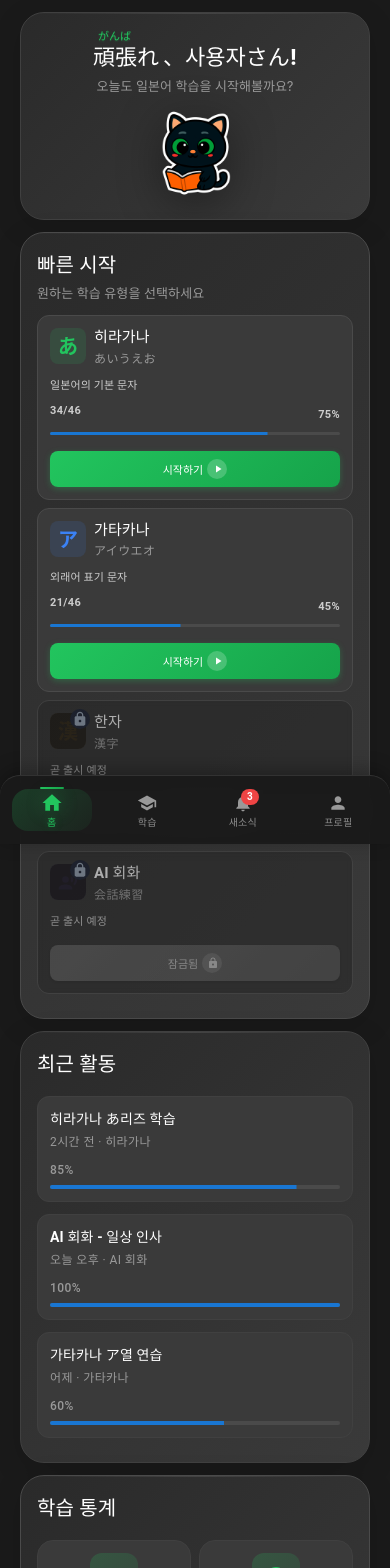
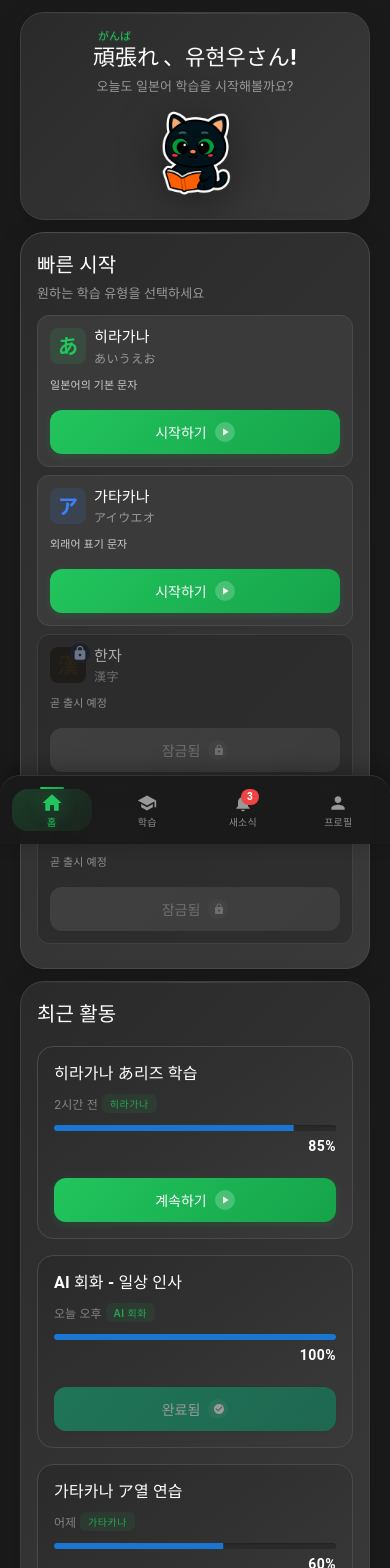
Before and after one commit to uhanuu/KokoroBridge, a Next.js app: page / in a window 390 px wide. Shown: the top 1568 px of the page. Built offline with nearby package versions, Linux system fonts and the light colour scheme.

Commit message:
style: 버튼 컴포넌트 통일 작업

```diff
--- a/src/app/page.module.css
+++ b/src/app/page.module.css
@@ -409,21 +409,21 @@
 .learningItemTitle {
   color: var(--text-primary) !important;
   font-weight: 600 !important;
-  font-size: 14px !important;
+  font-size: 16px !important;
   margin: 0 !important;
   line-height: 1.3 !important;
 }
 
 .learningItemSubtitle {
   color: var(--text-tertiary) !important;
-  font-size: 11px !important;
+  font-size: 13px !important;
   margin-top: 2px !important;
   display: block;
 }
 
 .learningItemDescription {
   color: var(--text-secondary) !important;
-  font-size: 12px !important;
+  font-size: 14px !important;
   line-height: 1.4;
   position: relative;
   z-index: 2;
@@ -470,12 +470,12 @@
   color: white;
   border: none;
   border-radius: var(--radius-md);
-  padding: var(--space-sm);
+  padding: var(--space-md);
   display: flex;
   align-items: center;
   justify-content: center;
-  gap: var(--space-xs);
-  font-size: 12px;
+  gap: var(--space-sm);
+  font-size: 14px;
   font-weight: 600;
   cursor: pointer;
   transition: all 0.3s ease;
@@ -483,6 +483,23 @@
   margin-top: var(--space-sm);
   position: relative;
   z-index: 2;
+  overflow: hidden;
+}
+
+.startLearningButton::before {
+  content: "";
+  position: absolute;
+  top: 0;
+  left: -150%;
+  width: 150%;
+  height: 100%;
+  background: linear-gradient(90deg, transparent, rgba(255, 255, 255, 0.3), transparent);
+  transition: left 0.8s ease;
+  z-index: 1;
+}
+
+.startLearningButton:active::before {
+  left: 150%;
 }
 
 .startLearningButton:not(:disabled):hover {
@@ -491,7 +508,9 @@
 }
 
 .startLearningButton:active {
-  transform: translateY(0);
+  transform: translateY(0) scale(0.96);
+  box-shadow: 0 1px 3px rgba(34, 197, 94, 0.2);
+  transition: all 0.1s ease;
 }
 
 .startLearningButton.lockedButton {
@@ -505,23 +524,27 @@
 }
 
 .buttonText {
-  font-size: 12px;
+  font-size: 14px;
   font-weight: 600;
+  position: relative;
+  z-index: 2;
 }
 
 .playIconCircle {
-  width: 18px;
-  height: 18px;
+  width: 22px;
+  height: 22px;
   background-color: rgba(255, 255, 255, 0.2);
   border-radius: 50%;
   display: flex;
   align-items: center;
   justify-content: center;
   transition: all 0.3s ease;
+  position: relative;
+  z-index: 2;
 }
 
 .playIcon {
-  font-size: 11px !important;
+  font-size: 13px !important;
   color: white;
   margin-left: 1px;
 }
@@ -624,71 +647,158 @@
 }
 
 .activityList {
-  display: flex;
-  flex-direction: column;
-  gap: var(--space-md);
+  display: grid;
+  gap: var(--space-lg);
   margin-top: var(--space-lg);
 }
 
 .activityItem {
-  display: flex;
-  align-items: center;
-  justify-content: space-between;
-  padding: var(--space-lg);
-  background-color: #3a3a3a;
-  border-radius: 12px;
-  border: 1px solid #404040;
-  transition: all 0.3s ease;
+  background: linear-gradient(145deg, #2a2a2a, #3a3a3a);
+  border-radius: var(--radius-xl);
+  border: 1px solid #4a4a4a;
+  padding: var(--space-xl);
+  position: relative;
+  transition: all 0.4s cubic-bezier(0.4, 0, 0.2, 1);
+  overflow: hidden;
 }
 
 .activityItem:hover {
-  transform: translateX(4px);
+  transform: translateY(-4px);
   border-color: #22c55e;
-  background-color: #4a4a4a;
+  box-shadow: 0 8px 24px rgba(34, 197, 94, 0.15), 0 4px 12px rgba(0, 0, 0, 0.1);
+}
+
+.activityContent {
+  display: flex;
+  justify-content: space-between;
+  align-items: flex-start;
+  gap: var(--space-lg);
+  margin-bottom: var(--space-lg);
 }
 
 .activityInfo {
   flex: 1;
   display: flex;
   flex-direction: column;
-  gap: var(--space-xs);
+  gap: var(--space-sm);
 }
 
 .activityTitle {
   color: var(--text-primary) !important;
   font-weight: 600 !important;
-  font-size: 14px !important;
+  font-size: 16px !important;
   margin: 0 !important;
+  line-height: 1.4;
 }
 
 .activityTime {
   color: var(--text-tertiary) !important;
   font-size: 12px !important;
+  opacity: 0.8;
+  display: flex;
+  align-items: center;
+  gap: var(--space-xs);
+}
+
+.activityTypeTag {
+  background: rgba(34, 197, 94, 0.1);
+  color: #22c55e;
+  padding: 2px 8px;
+  border-radius: var(--radius-sm);
+  font-size: 10px;
+  font-weight: 600;
+  text-transform: uppercase;
+  letter-spacing: 0.5px;
+}
+
+.activityProgressSection {
+  display: flex;
+  align-items: center;
+  justify-content: space-between;
+  margin-top: var(--space-md);
 }
 
 .activityProgress {
-  min-width: 80px;
+  flex: 1;
   display: flex;
   flex-direction: column;
   gap: var(--space-xs);
+  margin-right: var(--space-lg);
 }
 
 .activityPercent {
-  color: var(--text-tertiary) !important;
-  text-align: right;
-  font-weight: 500 !important;
-  font-size: 12px !important;
+  color: var(--text-primary) !important;
+  font-weight: 600 !important;
+  font-size: 14px !important;
+  align-self: flex-end;
 }
 
 .activityProgressBar {
-  height: 4px !important;
-  border-radius: 2px !important;
-  background-color: #4a4a4a !important;
+  width: 100% !important;
+  height: 6px !important;
+  border-radius: 3px !important;
+  background-color: #2a2a2a !important;
+  box-shadow: inset 0 1px 2px rgba(0, 0, 0, 0.2);
 }
 
 .activityProgressBar .MuiLinearProgress-bar {
   background: linear-gradient(90deg, #22c55e, #16a34a) !important;
-  border-radius: 2px !important;
+  border-radius: 3px !important;
+  box-shadow: 0 1px 3px rgba(34, 197, 94, 0.3);
+}
+
+/* 최근 활동 학습 버튼 */
+.activityStudyButton {
+  background: linear-gradient(135deg, #22c55e, #16a34a);
+  color: white;
+  border: none;
+  border-radius: var(--radius-lg);
+  padding: var(--space-sm) var(--space-lg);
+  font-size: 13px;
+  font-weight: 600;
+  cursor: pointer;
+  transition: all 0.3s cubic-bezier(0.4, 0, 0.2, 1);
+  box-shadow: 0 2px 8px rgba(34, 197, 94, 0.2), 0 1px 3px rgba(0, 0, 0, 0.1);
+  overflow: hidden;
+  white-space: nowrap;
+  min-width: 120px;
+  display: flex;
+  align-items: center;
+  justify-content: center;
+  gap: var(--space-xs);
+  position: relative;
+}
+
+.activityStudyButton::before {
+  content: "";
+  position: absolute;
+  top: 0;
+  left: -150%;
+  width: 150%;
+  height: 100%;
+  background: linear-gradient(90deg, transparent, rgba(255, 255, 255, 0.3), transparent);
+  transition: left 0.8s ease;
+  z-index: 1;
+}
+
+.activityStudyButton:active::before {
+  left: 150%;
+}
+
+.activityStudyButton:hover {
+  transform: translateY(-1px);
+  box-shadow: 0 2px 6px rgba(34, 197, 94, 0.4);
+}
+
+.activityStudyButton:active {
+  transform: translateY(0) scale(0.96);
+  box-shadow: 0 1px 2px rgba(34, 197, 94, 0.2);
+  transition: all 0.1s ease;
+}
+
+.activityStudyButtonText {
+  position: relative;
+  z-index: 2;
 }
 
 /* 반응형 디자인 */
@@ -826,18 +936,28 @@
   }
 
   .activityItem {
+    padding: var(--space-lg);
+  }
+
+  .activityContent {
+    margin-bottom: var(--space-md);
+  }
+
+  .activityProgressSection {
     flex-direction: column;
+    gap: var(--space-md);
     align-items: stretch;
-    gap: var(--space-sm);
-    padding: var(--space-md);
   }
 
   .activityProgress {
-    min-width: auto;
+    margin-right: 0;
   }
 
-  .activityPercent {
-    text-align: left;
+  .activityStudyButton {
+    min-width: 100%;
+    justify-content: center;
+    font-size: 14px;
+    padding: var(--space-md);
   }
 }
 
--- a/src/app/page.tsx
+++ b/src/app/page.tsx
@@ -2,26 +2,23 @@
 
 import {
   RecordVoiceOver,
-  PlayArrow,
   TrendingUp,
   Schedule,
   Book,
   Star,
   Lock,
-  Create,
-  AccessTime,
-  MenuBook,
-  EmojiEvents,
   CheckCircle,
 } from "@mui/icons-material";
 import { Card, CardContent, Typography, LinearProgress } from "@mui/material";
 import Image from "next/image";
 import React from "react";
 
+import ActionButton from "@/components/ui/action-button";
+
 import styles from "./page.module.css";
 
 const mockData = {
-  userName: "사용자",
+  userName: "유현우",
   todayProgress: { completed: 2, total: 4 },
   learningCards: [
     {
@@ -166,9 +163,7 @@ export default function HomePage() {
               </ruby>
               <span className={styles.greetingRest}>、{mockData.userName}さん!</span>
             </div>
-            <div className={styles.greetingSubText}>
-              오늘도 일본어 학습을 시작해볼까요?
-            </div>
+            <div className={styles.greetingSubText}>오늘도 일본어 학습을 시작해볼까요?</div>
           </div>
           <div className={styles.characterContainer}>
             <Image
@@ -238,47 +233,11 @@ export default function HomePage() {
                     {card.isLocked ? "곧 출시 예정" : card.description}
                   </Typography>
 
-                  {!card.isLocked && (
-                    <div className={styles.learningItemProgress}>
-                      <div className={styles.learningItemStats}>
-                        <Typography variant="caption" className={styles.progressText}>
-                          {card.learnedCharacters || card.completedSessions}/
-                          {card.totalCharacters || card.totalSessions}
-                        </Typography>
-                        <Typography variant="caption" className={styles.progressPercent}>
-                          {card.progress}%
-                        </Typography>
-                      </div>
-                      <LinearProgress
-                        variant="determinate"
-                        value={card.progress}
-                        className={styles.learningProgressBar}
-                        style={
-                          {
-                            "--progress-color": card.color,
-                          } as React.CSSProperties
-                        }
+                  <ActionButton
+                    text={card.isLocked ? "잠금됨" : "시작하기"}
+                    variant={card.isLocked ? "locked" : "primary"}
+                    disabled={card.isLocked}
                   />
-                    </div>
-                  )}
-
-                  <button
-                    className={`${styles.startLearningButton} ${
-                      card.isLocked ? styles.lockedButton : ""
-                    }`}
-                    disabled={card.isLocked}
-                  >
-                    <span className={styles.buttonText}>
-                      {card.isLocked ? "잠금됨" : "시작하기"}
-                    </span>
-                    <div className={styles.playIconCircle}>
-                      {card.isLocked ? (
-                        <Lock className={styles.playIcon} />
-                      ) : (
-                        <PlayArrow className={styles.playIcon} />
-                      )}
-                    </div>
-                  </button>
                 </div>
               );
             })}
@@ -295,22 +254,34 @@ export default function HomePage() {
           <div className={styles.activityList}>
             {mockData.recentActivities.map((activity) => (
               <div key={activity.id} className={styles.activityItem}>
+                <div className={styles.activityContent}>
                   <div className={styles.activityInfo}>
                     <Typography variant="body2" className={styles.activityTitle}>
                       {activity.title}
                     </Typography>
-                  <Typography variant="caption" className={styles.activityTime}>
-                    {activity.time} · {activity.type}
-                  </Typography>
+                    <div className={styles.activityTime}>
+                      <span>{activity.time}</span>
+                      <span className={styles.activityTypeTag}>
+                        {activity.type}
+                      </span>
                     </div>
+                  </div>
+                </div>
+                <div className={styles.activityProgressSection}>
                   <div className={styles.activityProgress}>
-                  <Typography variant="caption" className={styles.activityPercent}>
-                    {activity.progress}%
-                  </Typography>
                     <LinearProgress
                       variant="determinate"
                       value={activity.progress}
                       className={styles.activityProgressBar}
+                    />
+                    <Typography variant="caption" className={styles.activityPercent}>
+                      {activity.progress}%
+                    </Typography>
+                  </div>
+                  <ActionButton
+                    text={activity.progress === 100 ? "완료됨" : "계속하기"}
+                    variant={activity.progress === 100 ? "completed" : "primary"}
+                    disabled={activity.progress === 100}
                   />
                 </div>
               </div>
--- /dev/null
+++ b/src/components/ui/action-button/action-button.module.css
@@ -0,0 +1,150 @@
+.actionButton {
+  width: 100%;
+  background: linear-gradient(135deg, #22c55e, #16a34a);
+  color: white;
+  border: none;
+  border-radius: var(--radius-lg);
+  padding: var(--space-sm) var(--space-md);
+  display: flex;
+  align-items: center;
+  justify-content: center;
+  gap: var(--space-sm);
+  font-size: 14px;
+  font-weight: 600;
+  cursor: pointer;
+  transition: all 0.3s cubic-bezier(0.4, 0, 0.2, 1);
+  box-shadow: 0 2px 8px rgba(34, 197, 94, 0.2), 0 1px 3px rgba(0, 0, 0, 0.1);
+  margin-top: var(--space-sm);
+  position: relative;
+  z-index: 2;
+  overflow: hidden;
+  white-space: nowrap;
+  min-width: 120px;
+}
+
+.actionButton::before {
+  content: "";
+  position: absolute;
+  top: 0;
+  left: -150%;
+  width: 150%;
+  height: 100%;
+  background: linear-gradient(90deg, transparent, rgba(255, 255, 255, 0.3), transparent);
+  transition: left 0.8s ease;
+  z-index: 1;
+}
+
+.actionButton:active::before {
+  left: 150%;
+}
+
+.actionButton:not(:disabled):hover {
+  transform: translateY(-1px);
+  box-shadow: 0 3px 12px rgba(34, 197, 94, 0.3), 0 2px 6px rgba(0, 0, 0, 0.1);
+}
+
+.actionButton:active {
+  transform: translateY(0) scale(0.96);
+  box-shadow: 0 1px 3px rgba(34, 197, 94, 0.2);
+  transition: all 0.1s ease;
+}
+
+.actionButton.lockedButton {
+  background: linear-gradient(135deg, #6a6a6a, #5a5a5a);
+  cursor: not-allowed;
+  box-shadow: 0 1px 3px rgba(0, 0, 0, 0.2);
+}
+
+.actionButton.completedButton {
+  background: linear-gradient(135deg, #10b981, #059669);
+  cursor: default;
+  box-shadow: 0 1px 3px rgba(16, 185, 129, 0.3);
+}
+
+.actionButton.completedButton:hover {
+  transform: none !important;
+  box-shadow: 0 1px 3px rgba(16, 185, 129, 0.3) !important;
+}
+
+.actionButton.completedButton::before {
+  display: none;
+}
+
+.actionButton.completedButton .playIconCircle:hover {
+  transform: none !important;
+  background-color: rgba(255, 255, 255, 0.2) !important;
+}
+
+.actionButton:disabled {
+  opacity: 0.5;
+  cursor: not-allowed;
+  transform: none !important;
+  box-shadow: 0 1px 3px rgba(0, 0, 0, 0.1) !important;
+}
+
+.actionButton:disabled::before {
+  display: none;
+}
+
+.actionButton:disabled:hover {
+  transform: none !important;
+  box-shadow: 0 1px 3px rgba(0, 0, 0, 0.1) !important;
+}
+
+.actionButton:disabled .playIconCircle {
+  background-color: rgba(255, 255, 255, 0.1) !important;
+  transform: none !important;
+}
+
+.buttonText {
+  font-size: 14px;
+  font-weight: 600;
+  position: relative;
+  z-index: 2;
+}
+
+.playIconCircle {
+  width: 22px;
+  height: 22px;
+  background-color: rgba(255, 255, 255, 0.2);
+  border-radius: 50%;
+  display: flex;
+  align-items: center;
+  justify-content: center;
+  transition: all 0.3s ease;
+  position: relative;
+  z-index: 2;
+}
+
+.playIcon {
+  font-size: 13px !important;
+  color: white;
+  margin-left: 1px;
+}
+
+.actionButton:not(:disabled):hover .playIconCircle {
+  background-color: rgba(255, 255, 255, 0.3);
+  transform: scale(1.1);
+}
+
+/* 모바일 반응형 */
+@media (max-width: 480px) {
+  .actionButton {
+    font-size: 14px;
+    padding: var(--space-md);
+    justify-content: center;
+  }
+
+  .buttonText {
+    font-size: 14px;
+  }
+
+  .playIconCircle {
+    width: 20px;
+    height: 20px;
+  }
+
+  .playIcon {
+    font-size: 12px !important;
+  }
+}
--- /dev/null
+++ b/src/components/ui/action-button/action-button.tsx
@@ -0,0 +1,44 @@
+"use client";
+
+import { PlayArrow, Lock, CheckCircle } from "@mui/icons-material";
+import React from "react";
+
+import styles from "./action-button.module.css";
+
+interface ActionButtonProps {
+  text: string;
+  onClick?: () => void;
+  disabled?: boolean;
+  variant?: "primary" | "locked" | "completed";
+  className?: string;
+}
+
+export default function ActionButton({
+  text,
+  onClick,
+  disabled = false,
+  variant = "primary",
+  className = "",
+}: ActionButtonProps) {
+  const buttonClass = `
+    ${styles.actionButton}
+    ${variant === "locked" ? styles.lockedButton : ""}
+    ${variant === "completed" ? styles.completedButton : ""}
+    ${className}
+  `.trim();
+
+  return (
+    <button className={buttonClass} onClick={onClick} disabled={disabled}>
+      <span className={styles.buttonText}>{text}</span>
+      <div className={styles.playIconCircle}>
+        {variant === "locked" ? (
+          <Lock className={styles.playIcon} />
+        ) : variant === "completed" ? (
+          <CheckCircle className={styles.playIcon} />
+        ) : (
+          <PlayArrow className={styles.playIcon} />
+        )}
+      </div>
+    </button>
+  );
+}
--- /dev/null
+++ b/src/components/ui/action-button/index.ts
@@ -0,0 +1 @@
+export { default } from "./action-button";
```
Lines whose indentation alone changed are shown as unchanged.
